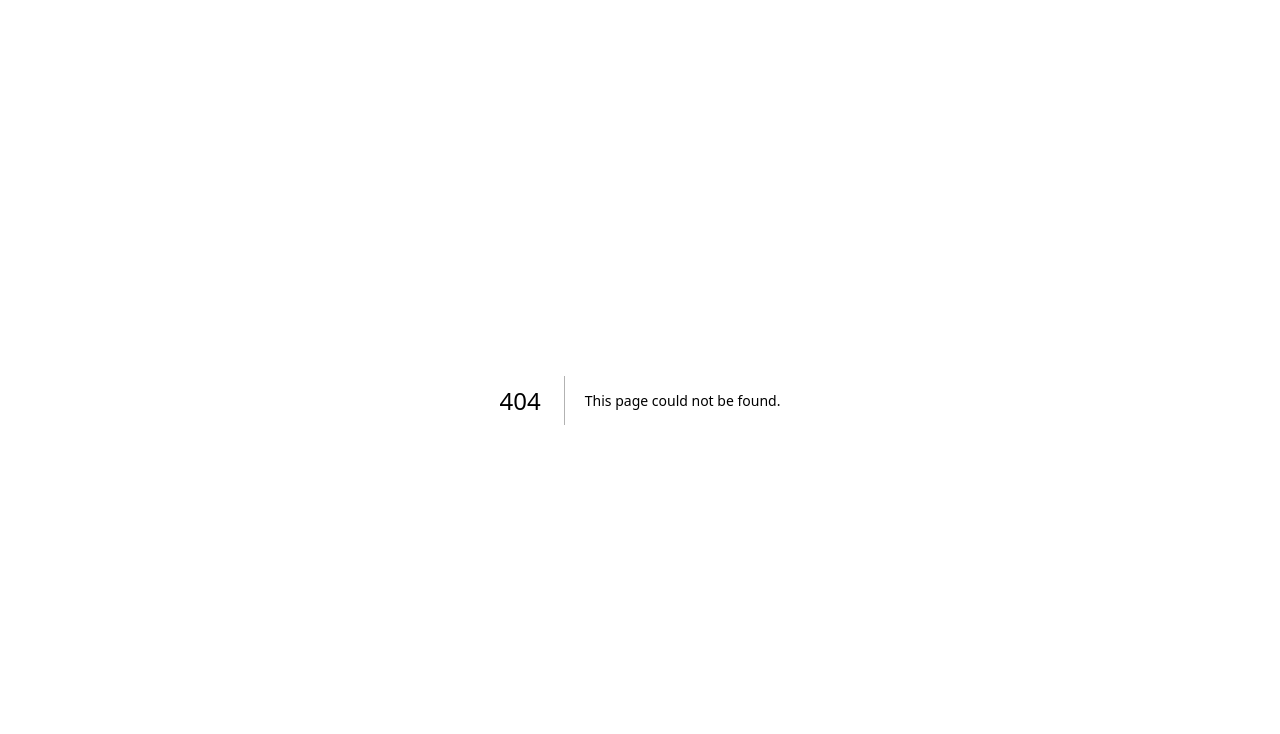
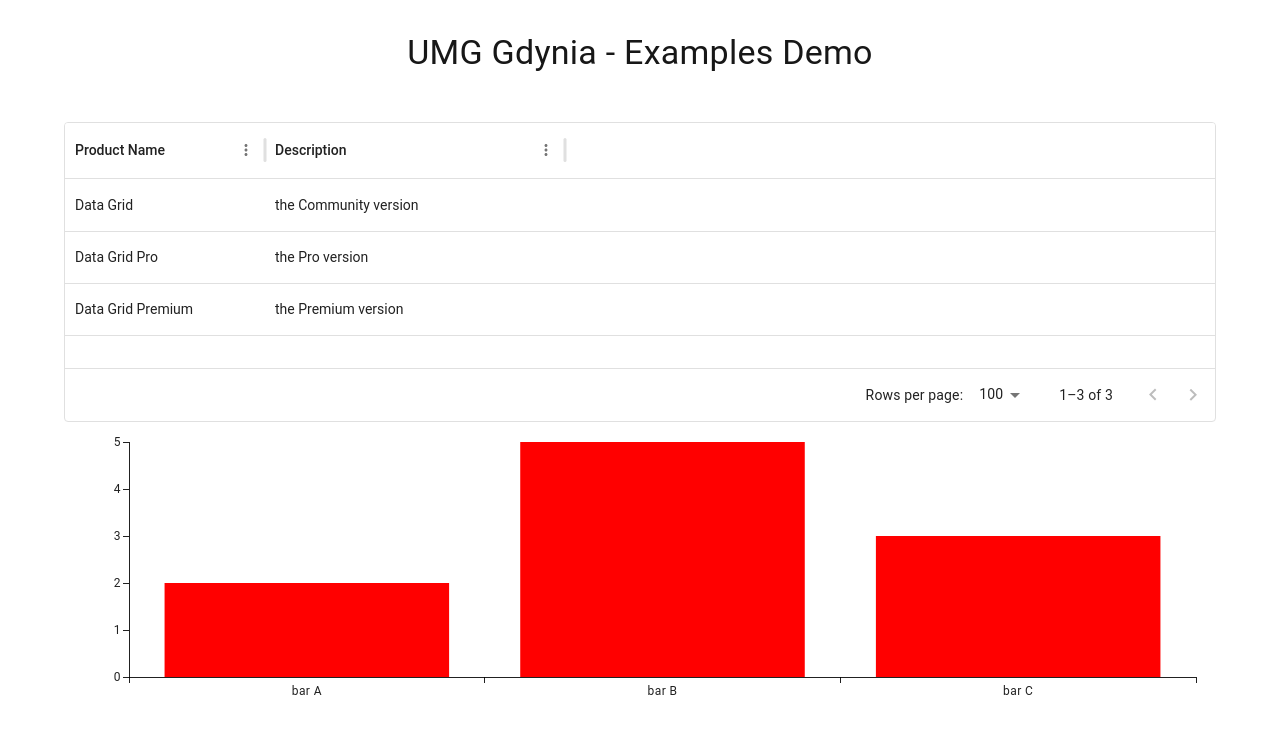
Before and after one commit to kbaraniak/hacknation-umg, a Next.js app in the folder frontend/: page /examples in a window 1280 px wide. Before the commit this address had no page. Shown: the top 734 px of the page. Built offline with nearby package versions, Linux system fonts and the light colour scheme.

Commit message:
Added examples for mui lib

```diff
--- /dev/null
+++ b/frontend/app/examples/page.tsx
@@ -0,0 +1,59 @@
+"use client";
+import * as React from 'react';
+import Container from '@mui/material/Container';
+import Typography from '@mui/material/Typography';
+import Box from '@mui/material/Box';
+import Link from '@mui/material/Link';
+import { DataGrid, GridRowsProp, GridColDef } from '@mui/x-data-grid';
+import { BarChart } from '@mui/x-charts/BarChart';
+
+
+const rows: GridRowsProp = [
+  { id: 1, name: 'Data Grid', description: 'the Community version' },
+  { id: 2, name: 'Data Grid Pro', description: 'the Pro version' },
+  { id: 3, name: 'Data Grid Premium', description: 'the Premium version' },
+];
+
+const columns: GridColDef[] = [
+  { field: 'name', headerName: 'Product Name', width: 200 },
+  { field: 'description', headerName: 'Description', width: 300 },
+];
+
+
+export default function Home() {
+  return (
+    <Container maxWidth="lg">
+      <Box
+        sx={{
+          my: 4,
+          display: 'flex',
+          flexDirection: 'column',
+          justifyContent: 'center',
+          alignItems: 'center',
+        }}
+      >
+        <Typography variant="h4" component="h1" sx={{ mb: 2 }}>
+          UMG Gdynia - Examples Demo
+        </Typography>
+      </Box>
+      <div style={{ height: 300, width: '100%' }}>
+        <DataGrid rows={rows} columns={columns} />
+      </div>
+      <BarChart
+        xAxis={[
+          {
+            id: 'barCategories',
+            data: ['bar A', 'bar B', 'bar C'],
+          },
+        ]}
+        series={[
+          {
+            data: [2, 5, 3],
+            color: "red",
+          },
+        ]}
+        height={300}
+      />
+    </Container>
+  );
+}
--- a/frontend/package.json
+++ b/frontend/package.json
@@ -12,6 +12,8 @@
     "@emotion/react": "^11.14.0",
     "@emotion/styled": "^11.14.1",
     "@mui/material": "^7.3.6",
+    "@mui/x-charts": "^8.21.0",
+    "@mui/x-data-grid": "^8.21.0",
     "next": "16.0.7",
     "react": "19.2.0",
     "react-dom": "19.2.0"
```
